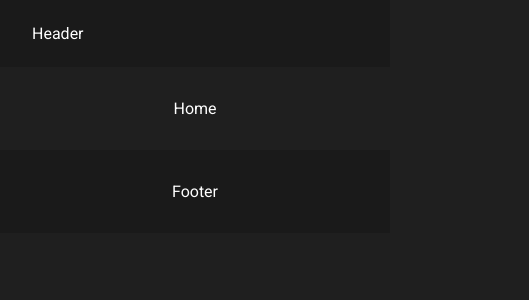
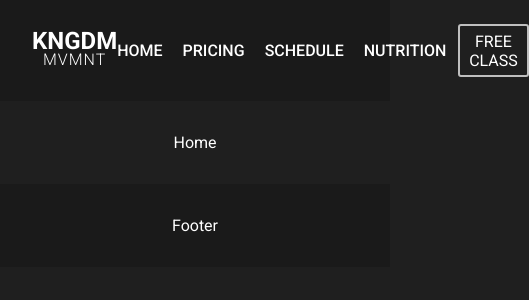
Before and after one commit to gilmerperez/kingdom-movement, a React (Vite) app: page / in a window 390 px wide. Shown: the top 300 px of the page, 529 px wide, since content can reach past the window. Built offline with nearby package versions, Linux system fonts and the light colour scheme.

Commit message:
Added Header content

```diff
--- a/src/components/Header/Header.jsx
+++ b/src/components/Header/Header.jsx
@@ -1,10 +1,33 @@
 import styles from "./Header.module.css";
+import { NavLink } from "react-router-dom";
 
 function Header() {
   return (
     <>
       <header>
-        <section className={styles.headerContainer}>Header</section>
+        <section className={styles.headerContainer}>
+          {/* Logo */}
+          <div className={styles.logoContainer}>
+            <span className={styles.kngdm}>
+              <NavLink to="/">KNGDM</NavLink>
+            </span>
+            <span className={styles.mvmnt}>
+              <NavLink to="/">MVMNT</NavLink>
+            </span>
+          </div>
+
+          <div className={styles.navContainer}>
+            {/* Navigation */}
+            <nav className={styles.navLinks}>
+              <NavLink to="/">HOME</NavLink>
+              <NavLink to="/pricing">PRICING</NavLink>
+              <NavLink to="/schedule">SCHEDULE</NavLink>
+              <NavLink to="/nutrition">NUTRITION</NavLink>
+            </nav>
+            {/* Free Class CTA */}
+            <button className={styles.ctaButton}>FREE CLASS</button>
+          </div>
+        </section>
       </header>
     </>
   );
--- a/src/components/Header/Header.module.css
+++ b/src/components/Header/Header.module.css
@@ -8,3 +8,130 @@
   flex-direction: row;
   justify-content: space-between;
 }
+
+.logoContainer {
+  display: flex;
+  align-items: center;
+  flex-direction: column;
+  justify-content: center;
+  font-weight: 700;
+}
+
+.kngdm,
+.mvmnt {
+  width: 100%;
+  transition: 0.3s ease-in;
+}
+
+.kngdm {
+  font-size: 2rem;
+  font-weight: 700;
+  line-height: 0.75;
+}
+
+.mvmnt {
+  font-size: 1.25rem;
+  font-weight: 300;
+  letter-spacing: 1px;
+}
+
+.navContainer {
+  display: flex;
+  align-items: center;
+  justify-content: center;
+  gap: 1rem;
+}
+
+.navLinks {
+  display: flex;
+  align-items: center;
+  justify-content: center;
+  gap: 2rem;
+  font-size: 1.25rem;
+  transition: 0.3s ease-in;
+}
+
+.navLinks a {
+  font-weight: 500;
+  transition: 0.3s ease-in;
+}
+
+.navLinks a:hover {
+  color: var(--text-secondary);
+}
+
+.ctaButton {
+  font-size: 1.25rem;
+  border-radius: 5px;
+  padding: 0.5rem 0.75rem;
+  transition: 0.3s ease-in;
+  color: var(--text-primary);
+  background-color: transparent;
+  border: 3px solid var(--text-secondary);
+}
+
+.ctaButton:hover {
+  transform: scale(1.05);
+  background-color: var(--primary);
+  border: 3px solid var(--primary);
+}
+
+@media (max-width: 840px) {
+  .kngdm {
+    font-size: 1.75rem;
+  }
+
+  .mvmnt {
+    font-size: 1.15rem;
+  }
+
+  .navContainer {
+    gap: 0.85rem;
+  }
+
+  .navLinks {
+    gap: 1.5rem;
+    font-size: 1.15rem;
+  }
+
+  .ctaButton {
+    font-size: 1.15rem;
+    border-radius: 3px;
+    padding: 0.45rem 0.65rem;
+    border: 2px solid var(--text-secondary);
+  }
+
+  .ctaButton:hover {
+    border: 2px solid var(--primary);
+  }
+}
+
+@media (max-width: 720px) {
+  .kngdm {
+    font-size: 1.5rem;
+  }
+
+  .mvmnt {
+    font-size: 1rem;
+  }
+
+  .navContainer {
+    gap: 0.75rem;
+  }
+
+  .navLinks {
+    gap: 1.25rem;
+    font-size: 1rem;
+  }
+
+  .ctaButton {
+    font-size: 1rem;
+    border-radius: 3px;
+    padding: 0.35rem 0.55rem;
+    border: 2px solid var(--text-secondary);
+  }
+
+  .ctaButton:hover {
+    border: 2px solid var(--primary);
+  }
+}
```
